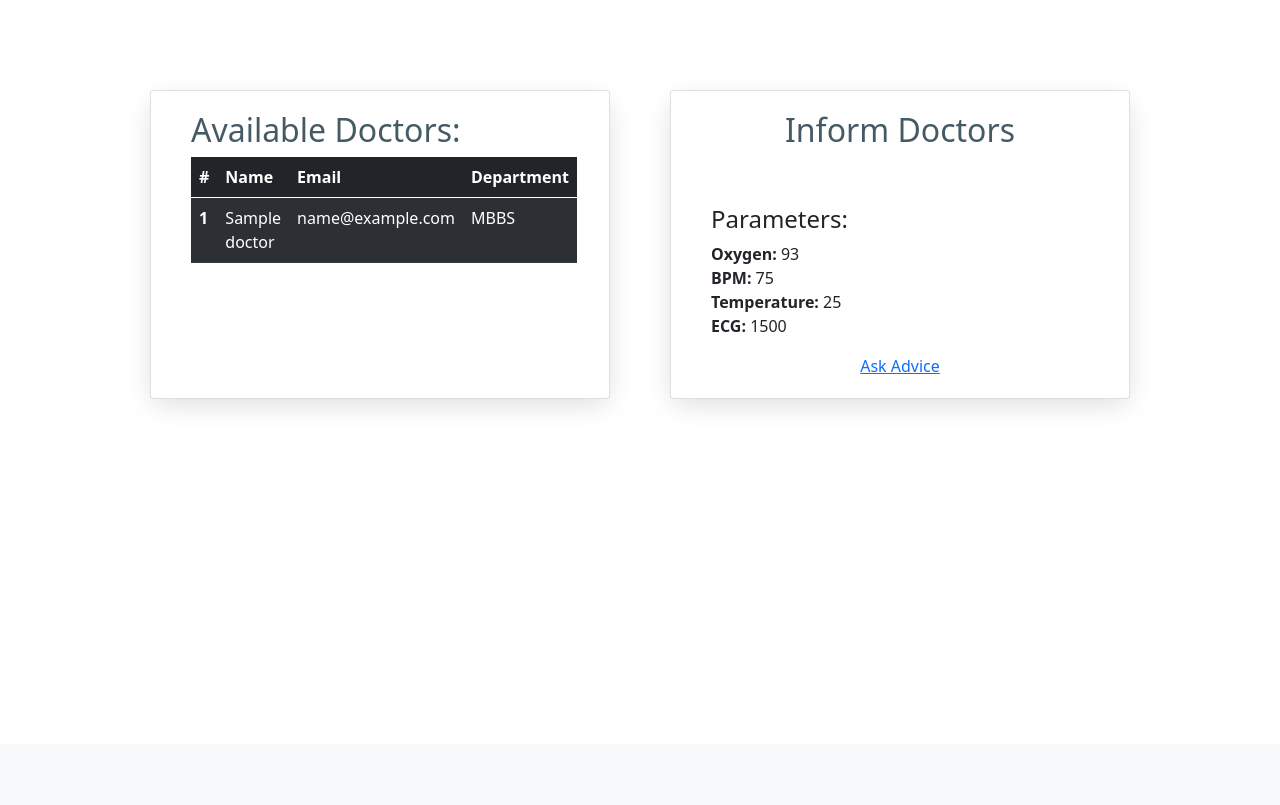
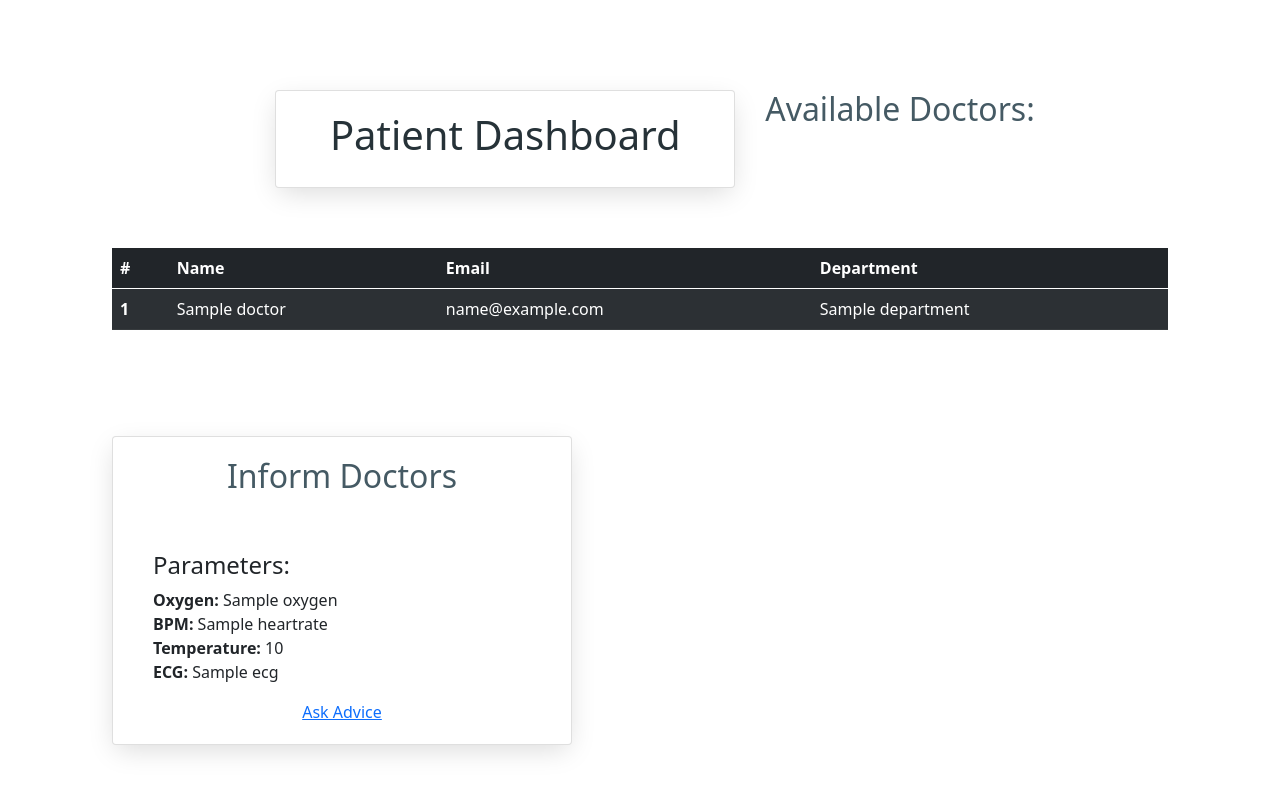
Before and after one commit to DarkExodus04/Ehealth, a Flask app: page /pdashboard/ in a window 1280 px wide. Shown: the part 56-861 px from the top of the page. Before the commit the page ends 460 px from the top, so only its background shows below. Run offline with Flask 2, Linux system fonts and the light colour scheme; the visitor is signed in with stand-in values (Sample User, id 1); a database or web service that is not in the repository returns one stand-in record (values such as "Sample title"); parts of the project's set-up code (start-up, migrations or seed data) failed here and were passed over.

Commit message:
parameters

```diff
--- a/Prescription.py
+++ b/Prescription.py
@@ -23,7 +23,7 @@ def prescription(inputPrescription):
 			words[i] = 'Diagnosis'
 		if words[i] == 'take':
 			words[i] = 'Take'
-		if words[i] == "Take" or words[i] == "advice" or words[i] == "stop":
+		if words[i] == "Take" or words[i] == "advice"or words[i] == "advise" or words[i] == "stop":
 		# 	new_words.append('. ')
 		# new_words.append(words[i])
 			words[i-1] = words[i-1] + '.'
@@ -202,14 +202,15 @@ def prescription(inputPrescription):
 
 	print("\n------------------------------------------------------------------------")
 
-	data_json = {}
+	data_json = {"Age": "", "Dose": "","Diagnosis":"","Advice":"","Days":"","Medicines":""}
 	data_json["PatientName"] = patientName
 	data_json["PatientID"] = patientID
-	data_json["Age"] = 20
+	data_json["Age"] = ""
 	data_json["Medicines"] = Medicines
 	data_json["Dose"] = Dose
 	data_json["Days"] = Days
 	data_json["Symptom"] = Symptom
 	data_json["Diagnosis"] = Diagnosis
 	data_json["Advice"] = Advice
+	print(data_json)
 	return data_json
--- a/app.py
+++ b/app.py
@@ -11,7 +11,8 @@ app = Flask(__name__)
 app.secret_key = b'\xcc^\x91\xea\x17-\xd0W\x03\xa7\xf8J0\xac8\xc5'
 
 # Database
-client = pymongo.MongoClient('localhost', 27017)
+# mongodb = "mongodb+srv://ank:anchal@cluster0.cvjbn.mongodb.net/test"
+client = pymongo.MongoClient('localhost',27017)
 db = client.ehealth
 
 # Decorators
@@ -41,14 +42,16 @@ def patientregister():
 def pdashboard():
   user = session.get('user',None)
   doctors = list(db.doctors.find({},{'_id':0,'password': 0}))
-  parameters = db.users.find_one({'_id':user['_id']},{'_id':0,'password': 0})
-  return render_template('pdashboard.html',doctors = doctors, params = parameters)
+  parameters = db.parameters.find_one({'p_id':user['_id']},{'_id':0})
+  return render_template('pdashboard.html',doctors = doctors, param = parameters['sensors'])
 
 @app.route('/symptoms/')
 @login_required
 def symptoms():
+  user = session.get('user',None)
+  parameters = db.parameters.find_one({'p_id':user['_id']},{'_id':0})
   doctors = list(db.doctors.find({},{'_id':0,'password': 0}))
-  return render_template('symptoms.html',doctors = doctors)
+  return render_template('symptoms.html',doctors = doctors,param = parameters['sensors'])
 
 @app.route('/ddashboard/')
 @login_required
@@ -95,7 +98,8 @@ def ddashboard():
 def voicepres():
   args = request.args
   patientid = args.get('id')
-  parameters = db.parameters.find_one({'_id':patientid},{'_id':0,'password': 0})
+  print(patientid)
+  parameters = db.parameters.find_one({'p_id':patientid},{'_id':0})
   if request.method == "POST":
     # f = request.data.decode("utf-8")
     # js = json.loads(f)
@@ -118,9 +122,9 @@ def voicepres():
     pres = prescription(sentence)
     session['prescription'] = pres
 
-    return render_template('voicepres.html', request="POST", parameters = parameters, transcript = sentence)
+    return render_template('voicepres.html', request="POST", param = parameters['sensors'], transcript = sentence)
   else:
-    return render_template("voicepres.html",parameters = parameters)
+    return render_template("voicepres.html",param = parameters['sensors'])
 
 # @app.route('/voicepres/', methods=['POST', 'GET'])
 # def voicepres():
--- a/templates/pdashboard.html
+++ b/templates/pdashboard.html
@@ -17,6 +17,8 @@
         <a href="/user/signout" class="btn btn--secondary">Sign Out</a>
       </div> -->
 
+      <h1 class="center">Patient Dashboard</h1>
+</div>
     <h2>Available Doctors:</h2>
     <table class="table table-striped table-dark">
       <thead>
@@ -33,7 +35,7 @@
           <th scope="row">1</th>
           <td>{{doc['name']}}</td>
           <td>{{doc['email']}}</td>
-          <td>MBBS</td>
+          <td>{{doc['department']}}</td>
         </tr>
         {%endfor%}
       </tbody>
@@ -45,10 +47,10 @@
 
     <h4 class="mt-5">Parameters:</h4>
     <p>
-      <strong>Oxygen: </strong>93<br />
-      <strong>BPM: </strong>75<br />
-      <strong>Temperature: </strong>25<br />
-      <strong>ECG: </strong>1500
+      <strong>Oxygen: </strong>{{param['Oxygen']}}<br />
+      <strong>BPM: </strong>{{param['Heartrate']}}<br />
+      <strong>Temperature: </strong>{{param['Temperature']}}<br />
+      <strong>ECG: </strong>{{param['ECG']}}
     </p>
     <a class="center" href="{{url_for('symptoms')}}">Ask Advice</a>
   </div>
```
Also changed, not shown: templates/symptoms.html (+4 -4 lines), templates/voicepres.html (+4 -4 lines).
